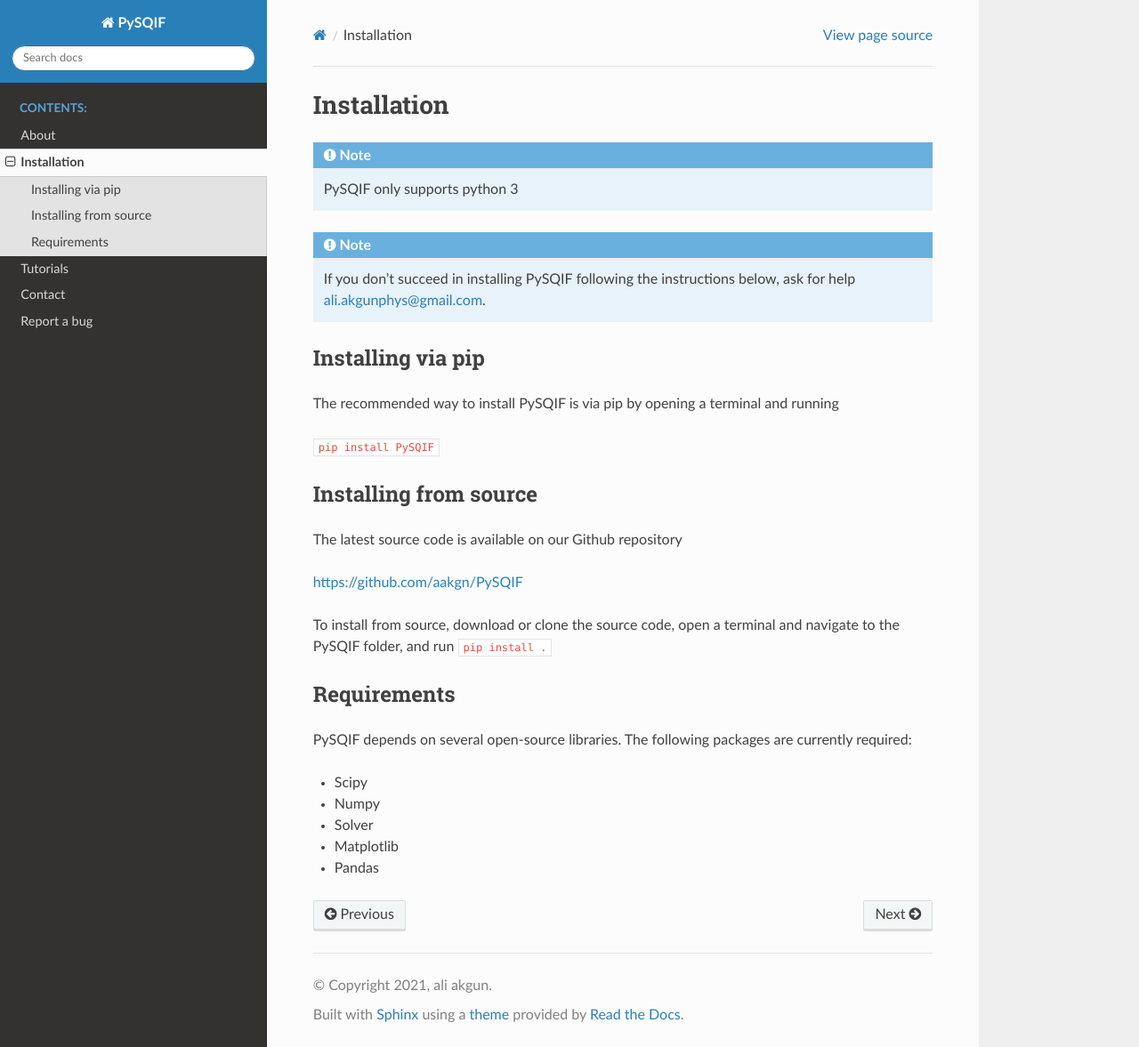
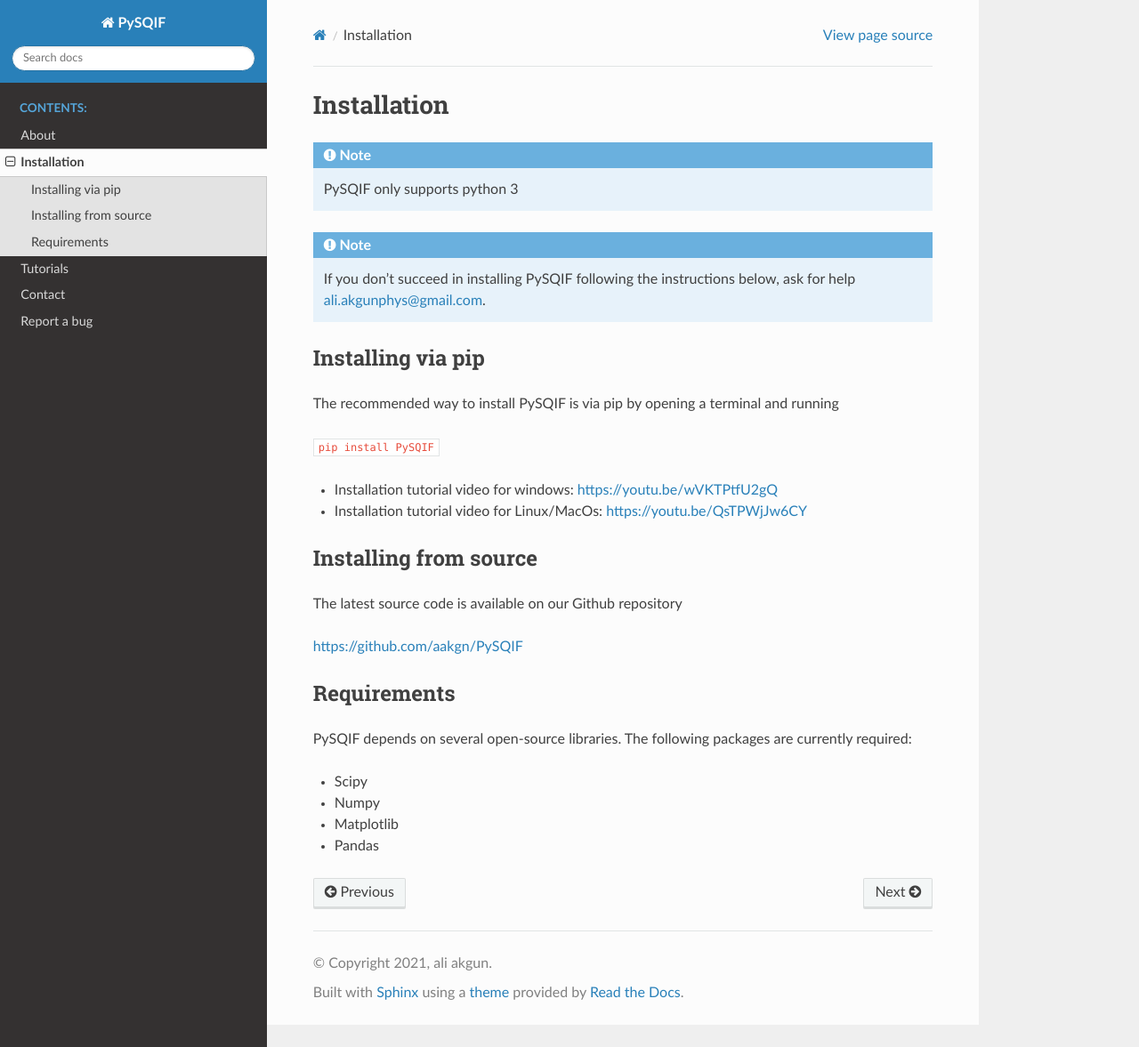
Before and after one commit to aakgn/PySQIF, a Sphinx documentation site: the page built from docs/source/installation.rst, in a window 1280 px wide and 1177 px high. Shown: the whole window at 89% size. Built offline with Sphinx 7.4.7 and the Read the Docs theme 2.0.0, drawn with Linux system fonts in a browser that asks for light colours; pages that are not in the unit, such as notebooks, are missing from menus.

Commit message:
Update installation.rst

```diff
--- a/docs/source/installation.rst
+++ b/docs/source/installation.rst
@@ -13,16 +13,16 @@
 
 ``pip install PySQIF``
 
+* Installation tutorial video for windows: https://youtu.be/wVKTPtfU2gQ
+
+* Installation tutorial video for Linux/MacOs: https://youtu.be/QsTPWjJw6CY
+
 Installing from source
 ======================
 
 The latest source code is available on our Github repository
 
 `<https://github.com/aakgn/PySQIF>`_
-
-To install from source, download or clone the source code,
-open a terminal and navigate to the PySQIF folder, and run
-``pip install .``
 
 
 Requirements
@@ -32,6 +32,5 @@
 
 * Scipy
 * Numpy
-* Solver
 * Matplotlib
 * Pandas
```
